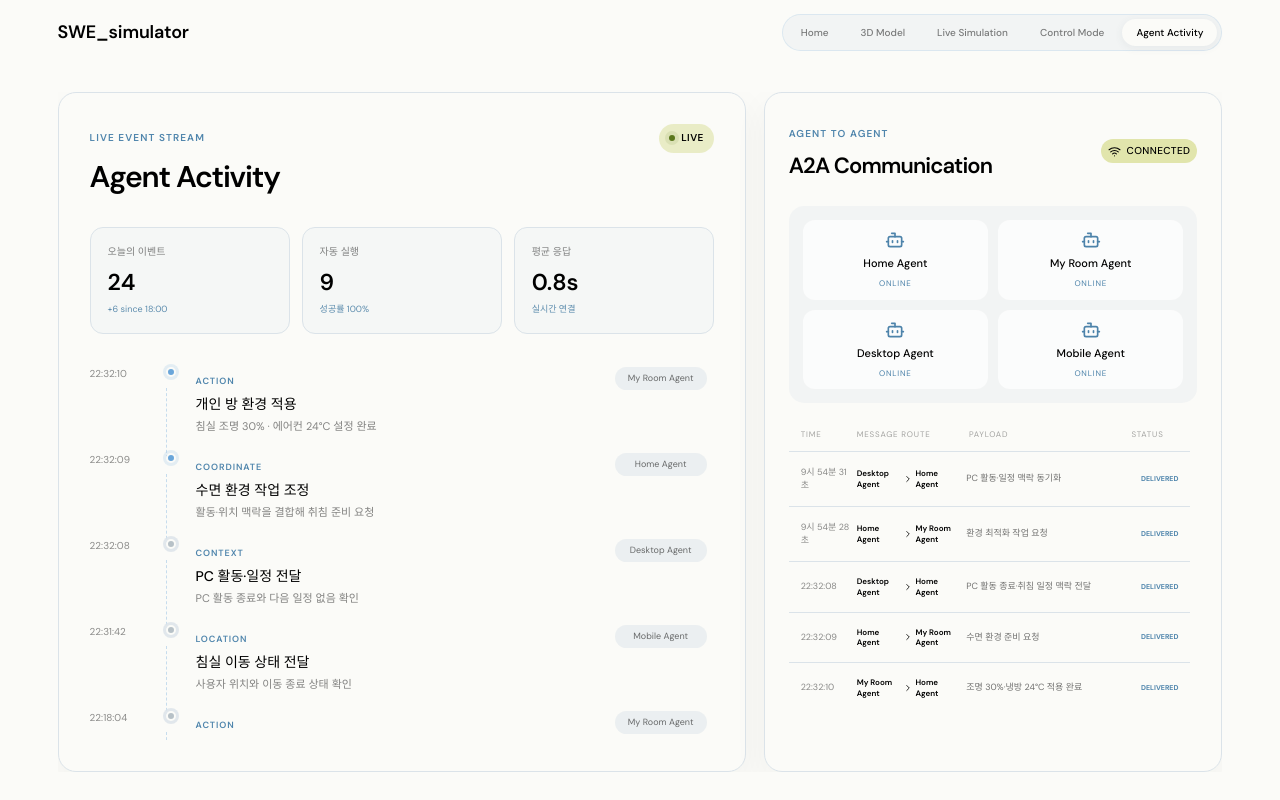
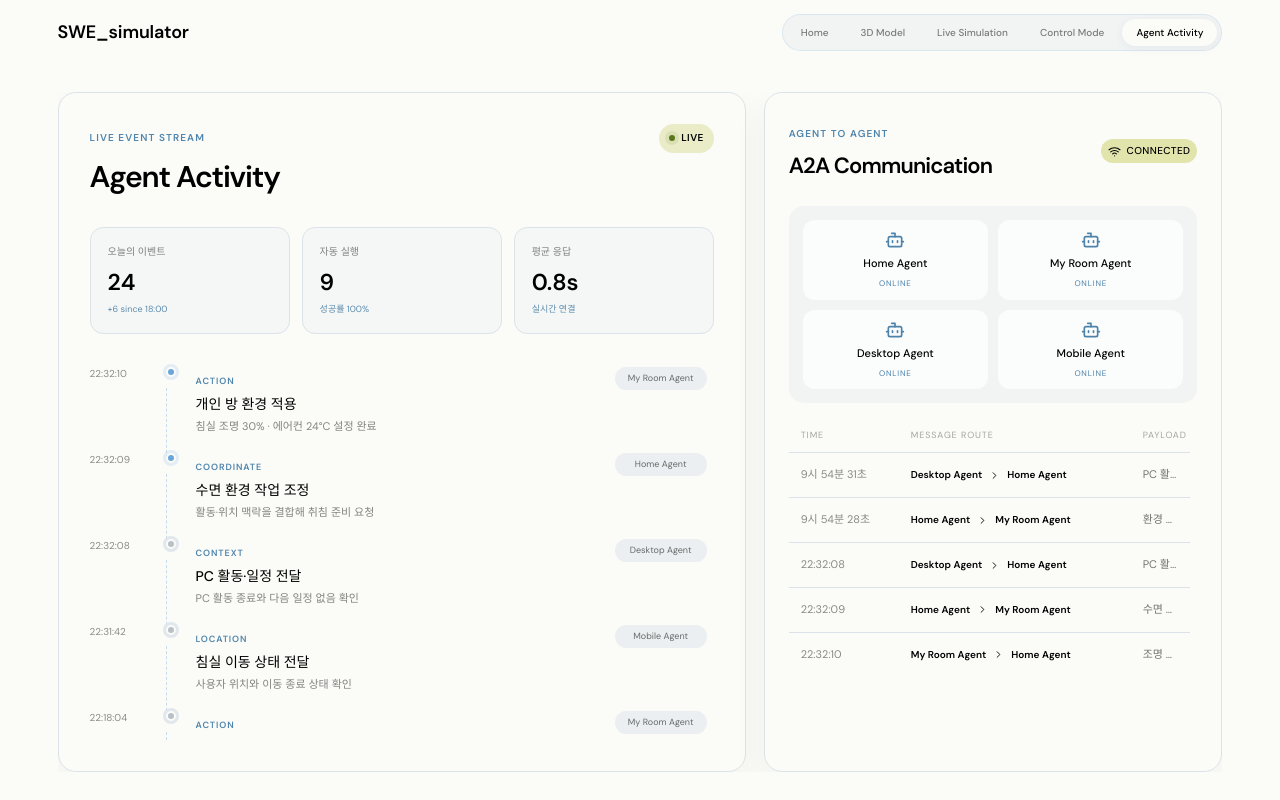
Before and after one commit to lahee3423/SWE_simulator, a React (Vite) app: page / in a window 1280 px wide. Both pictures are taken after a click on the button "Agent Activity". Built offline with nearby package versions, Linux system fonts and the light colour scheme.

Commit message:
style: simplify a2a message log

```diff
--- a/src/main.jsx
+++ b/src/main.jsx
@@ -936,11 +936,11 @@ function App() {
               <div className="expanded-network">
                 {['Home Agent', 'My Room Agent', 'Desktop Agent', 'Mobile Agent'].map((agent, index) => <React.Fragment key={agent}><div className="expanded-agent"><Bot size={20} /><b>{agent}</b><span>ONLINE</span></div>{index < 3 && <ChevronRight size={16} />}</React.Fragment>)}
               </div>
-              <div className="a2a-log-heading"><span>TIME</span><span>MESSAGE ROUTE</span><span>PAYLOAD</span><span>STATUS</span></div>
+              <div className="a2a-log-heading"><span>TIME</span><span>MESSAGE ROUTE</span><span>PAYLOAD</span></div>
               <div className="expanded-log-list">
                 {logs.map((log, index) => (
                   <div className="expanded-log" key={`${log.time}-${index}`}>
-                    <time>{log.time}</time><div><b>{log.from}</b><ChevronRight size={12} /><b>{log.to}</b></div><p>{log.text}</p><em>DELIVERED</em>
+                    <time>{log.time}</time><div><b>{log.from}</b><ChevronRight size={12} /><b>{log.to}</b></div><p>{log.text}</p>
                   </div>
                 ))}
               </div>
--- a/src/styles.css
+++ b/src/styles.css
@@ -152,16 +152,16 @@ button { font: inherit; }
 .activity-tab .expanded-agent { min-width:0; min-height:74px; display:flex; flex:none; justify-content:center; gap:6px; padding:10px 6px; border-radius:12px; background:rgba(255,255,255,.72); text-align:center; }
 .activity-tab .expanded-agent b { font-size:11px; }
 .activity-tab .expanded-agent span { font-size:8px; }
-.activity-tab .a2a-log-heading,.activity-tab .expanded-log { grid-template-columns:50px minmax(80px,.85fr) minmax(0,1.25fr) 54px; gap:6px; }
-.activity-tab .a2a-log-heading { padding:0 12px 10px; font-size:8px; }
+.activity-tab .a2a-log-heading,.activity-tab .expanded-log { grid-template-columns:98px minmax(220px,.9fr) minmax(0,1.15fr); gap:12px; }
+.activity-tab .a2a-log-heading { padding:0 12px 10px; font-size:9px; }
 .activity-tab .expanded-log { padding:14px 12px; }
-.activity-tab .expanded-log time,.activity-tab .expanded-log p { font-size:9px; }
-.activity-tab .expanded-log > div { display:grid; grid-template-columns:minmax(0,1fr) 10px minmax(0,1fr); gap:2px; align-items:center; }
-.activity-tab .expanded-log b { min-width:0; font-size:8px; line-height:1.35; white-space:normal; overflow-wrap:anywhere; }
-.activity-tab .expanded-log > div svg { width:10px; height:10px; }
+.activity-tab .expanded-log time { font-size:11px; white-space:nowrap; }
+.activity-tab .expanded-log p { font-size:11px; }
+.activity-tab .expanded-log > div { display:flex; align-items:center; gap:7px; white-space:nowrap; }
+.activity-tab .expanded-log b { min-width:0; font-size:10px; line-height:1.35; white-space:nowrap; }
+.activity-tab .expanded-log > div svg { width:11px; height:11px; flex:0 0 auto; }
 .activity-tab .expanded-log > div,.activity-tab .expanded-log p { min-width:0; }
-.activity-tab .expanded-log p { white-space:normal; overflow-wrap:anywhere; }
-.activity-tab .expanded-log em { justify-self:end; font-size:7px; white-space:nowrap; }
+.activity-tab .expanded-log p { white-space:nowrap; overflow:hidden; text-overflow:ellipsis; }
 .panel { background: rgba(255,255,255,.9); border: 1px solid #e0e6e2; border-radius: 18px; box-shadow: 0 12px 36px rgba(22,42,34,.045); }
 .floor-card { min-height:0; padding:0; display:flex; flex-direction:column; }
 .panel-heading { display: flex; justify-content: space-between; align-items: center; gap:20px; margin-bottom: 18px; }
```
